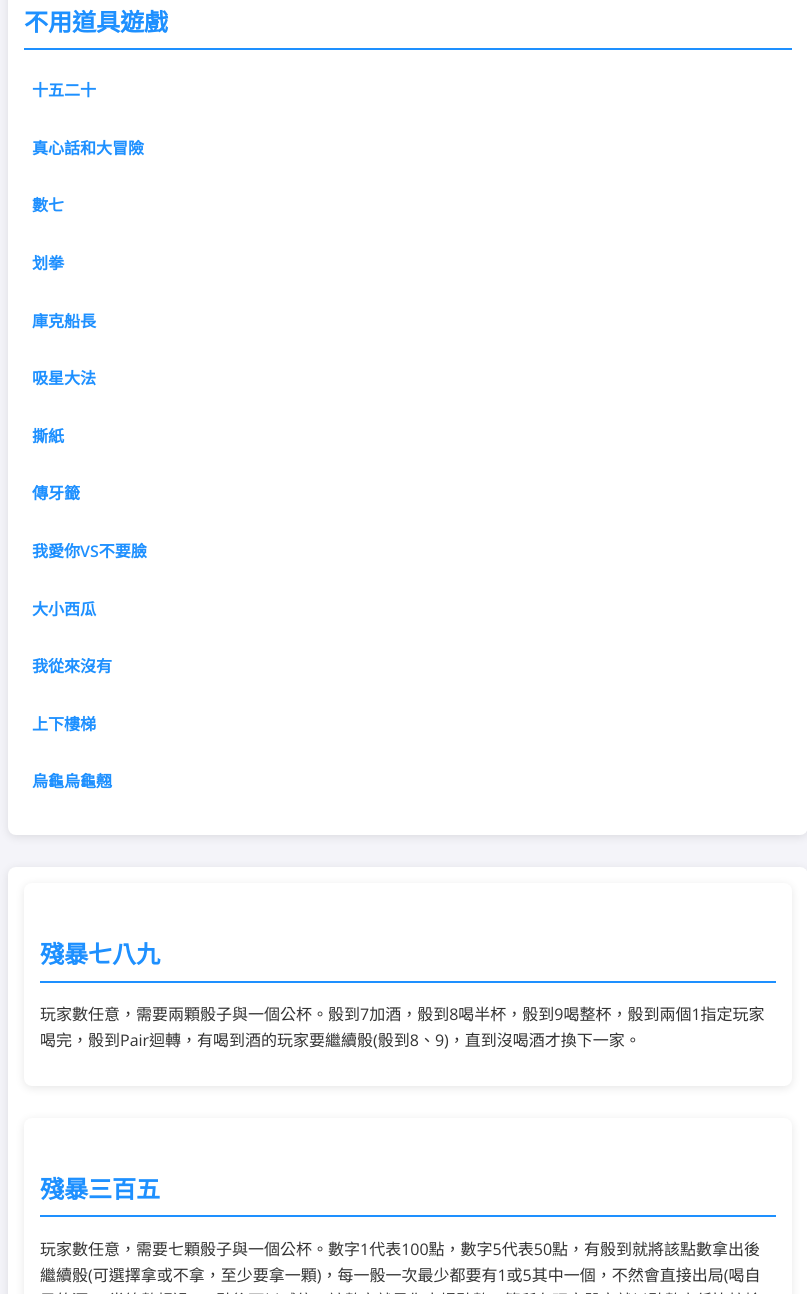
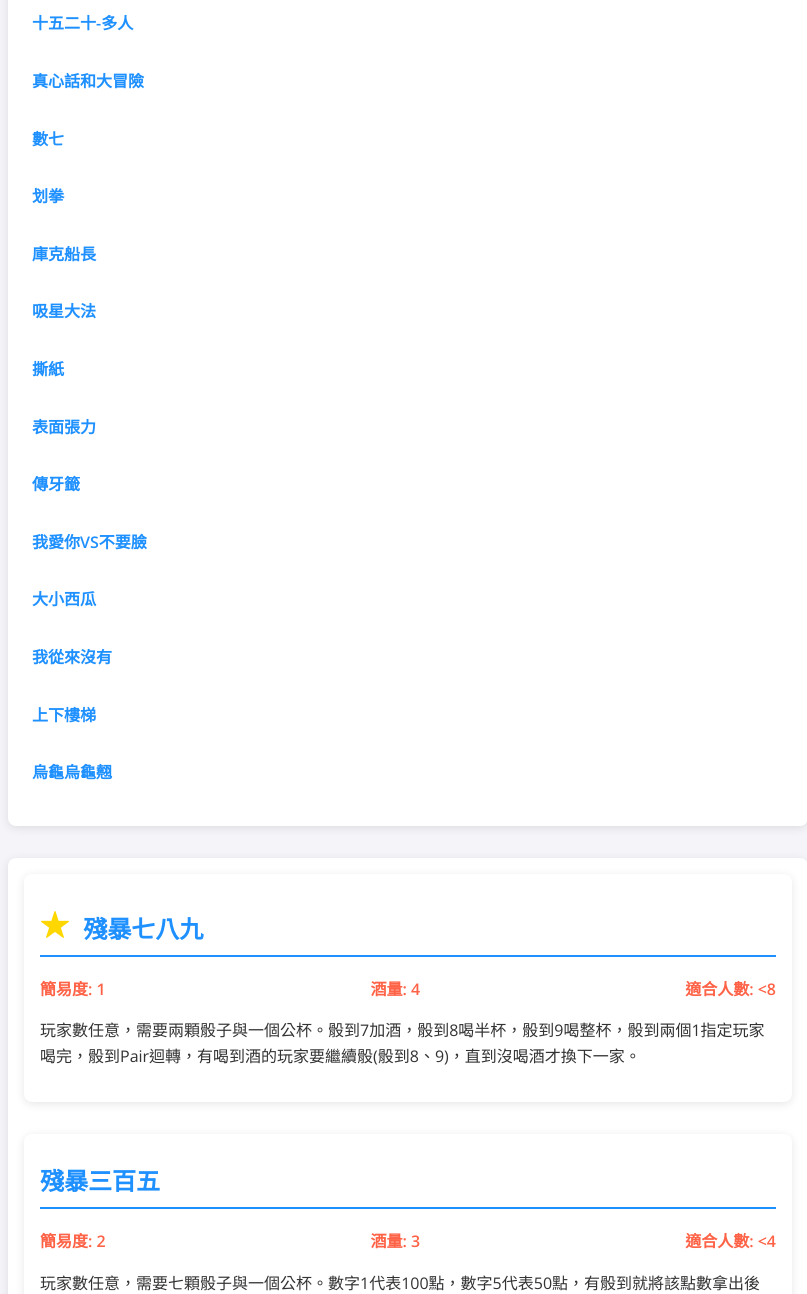
Before and after one commit to jacky88927/drinking-games, a plain HTML site: page index.html in a window 1280 px wide. Shown: the part 1506-2800 px from the top of the page, without its empty margins (232-1039 px from the left). Drawn offline with nearby package versions, Linux system fonts and the light colour scheme.

Commit message:
Add files via upload

```diff
--- a/scripts.js
+++ b/scripts.js
@@ -4,19 +4,44 @@ document.addEventListener('DOMContentLoaded', function() {
             id: 'game1',
             title: '殘暴七八九',
             description: '玩家數任意，需要兩顆骰子與一個公杯。骰到7加酒，骰到8喝半杯，骰到9喝整杯，骰到兩個1指定玩家喝完，骰到Pair迴轉，有喝到酒的玩家要繼續骰(骰到8、9)，直到沒喝酒才換下一家。',
-            category: 'dice'
+            category: 'dice',
+            ease: 1,
+            alcohol: 4,
+            players: '<8',
+            recommended: true
         },
         {
             id: 'game2',
             title: '殘暴三百五',
             description: '玩家數任意，需要七顆骰子與一個公杯。數字1代表100點，數字5代表50點，有骰到就將該點數拿出後繼續骰(可選擇拿或不拿，至少要拿一顆)，每一骰一次最少都要有1或5其中一個，不然會直接出局(喝自己的酒)，當總數超過350點後可以喊停，該數字就是你本場點數，等所有玩家骰完就以點數高低比較輸贏，最低點數的為輸家，結算時若有玩家500點以上x2倍，600點以上x3倍，全骰開x4倍，乘法都累計上去計算。',
-            category: 'dice'
+            category: 'dice',
+            ease: 2,
+            alcohol: 3,
+            players: '<4'
         },
         {
             id: 'game3',
             title: '十五二十',
             description: '兩人同時伸手出指（雙手能出的數字為0、5、10），口中喊一個數字（雙方出指數字之和，0、5、10、15、20）。<br>如果喊的數字和實際出的手指數相同，就贏，輸的人罰喝酒。兩人都喊中就繼續。',
-            category: 'no-prop'
+            category: 'no-prop',
+            ease: 2,
+            alcohol: 2,
+            players: 2
+        },
+        {
+            id: 'game30',
+            title: '十五二十-多人',
+            description:
+                         '1. 每個人同時伸出一隻手，能出的數字只有0或5。<br>' +
+                         '2. 每回合有一個莊家，莊家喊一個數字，這個數字應該是所有玩家伸出手指數的總和，可能的數字包括0、5、10、15、20。<br>' +
+                         '3. 如果莊家喊的數字和實際出的手指數相同，莊家的下一個人喝酒。<br>' +
+                         '4. 如果莊家連續喊中兩次，則莊家的上下兩個人都要喝酒。<br>' +
+                         '5. 如果莊家連續喊中三次，則除了莊家以外的所有人都要喝酒。<br>' +
+                         '6. 如果莊家沒有喊中，則下一個人當莊家，遊戲繼續。',
+            category: 'no-prop',
+            ease: 2,
+            alcohol: 2,
+            players: '>2'
         },
         {
             id: 'game4',
@@ -68,9 +93,16 @@ document.addEventListener('DOMContentLoaded', function() {
         },
         {
             id: 'game12',
-            title: '骰子玩法',
-            description: '兩人各有5個骰子。<br>搖骰子後，骰到1的放在對方骰盅裡，骰到6的拿出來放一旁。<br>最後骰盅裡有剩骰子的人贏，沒有剩的輸了要喝酒。',
-            category: 'dice'
+            title: '表面張力',
+            description: '1. 由第一位玩家開始做莊家。<br>' +
+                         '2. 莊家需要將酒倒入酒杯中，可以倒多或倒少。<br>' +
+                         '3. 倒酒完畢後，換下一位玩家繼續倒酒。<br>' +
+                         '4. 如果任何玩家在倒酒的過程中讓酒流出一滴在酒杯外，該玩家必須喝完這杯酒。<br>' +
+                         '5. 遊戲持續進行，直到所有人都輪流倒過酒。',
+            category: 'no-prop',
+            ease: 1,
+            alcohol: 4,
+            players: '<5'
         },
         {
             id: 'game13',
@@ -185,7 +217,7 @@ document.addEventListener('DOMContentLoaded', function() {
         const listItem = document.createElement('li');
         const link = document.createElement('a');
         link.href = `#${game.id}`;
-        link.textContent = game.title;
+        link.innerHTML = game.recommended ? '<span class="recommended-star">★</span> ' + game.title : game.title; // 添加星號
         listItem.appendChild(link);
 
         // 根據遊戲分類將遊戲添加到相應的部分
@@ -199,19 +231,19 @@ document.addEventListener('DOMContentLoaded', function() {
 
         const gameSection = document.createElement('section');
         gameSection.id = game.id;
+
+        // 如果推薦，添加星號
+        const star = game.recommended ? '<span class="recommended-star">★</span>' : '';
+
         gameSection.innerHTML = `
-            <h2>${game.title}</h2>
+            <h2>${star}${game.title}</h2>
+            <div class="game-ratings">
+                <div class="game-rating">簡易度: ${game.ease}</div>
+                <div class="game-rating">酒量: ${game.alcohol}</div>
+                <div class="game-rating">適合人數: ${game.players}</div>
+            </div>
             <p>${game.description}</p>
         `;
         gameDetails.appendChild(gameSection);
     });
-
-    function loadGameDetails(game) {
-        gameDetails.innerHTML = `
-            <section id="${game.id}">
-                <h2>${game.title}</h2>
-                <p>${game.description}</p>
-            </section>
-        `;
-    }
 });
--- a/styles.css
+++ b/styles.css
@@ -36,7 +36,7 @@ h2 {
     color: #1E90FF;
     border-bottom: 2px solid #1E90FF;
     padding-bottom: 0.3em;
-    margin-top: 1.5em;
+    margin-top: 0.5em;
     font-weight: 600;
 }
 
@@ -72,6 +72,17 @@ section {
     box-shadow: 0 2px 10px rgba(0, 0, 0, 0.1);
 }
 
+.game-ratings {
+    display: flex;
+    justify-content: space-between;
+    margin-top: 0.3em;
+}
+
+.game-rating {
+    font-weight: 600;
+    color: #FF6347;
+}
+
 footer {
     background-color: #1E90FF;
     color: #ffffff;
@@ -80,6 +91,22 @@ footer {
     position: relative;
     width: 100%;
     box-shadow: 0 -2px 10px rgba(0, 0, 0, 0.1);
+}
+
+.recommended-star {
+    color: #FFD700; /* 金色 */
+    font-size: 1.2em;
+    margin-right: 0.5em;
+    vertical-align: bottom;
+}
+
+a.recommended-star-link {
+    color: inherit; /* 繼承父元素的顏色 */
+}
+
+a {
+    color: #007BFF; /* 藍色 */
+    text-decoration: none;
 }
 
 @media (max-width: 600px) {
@@ -98,4 +125,9 @@ footer {
     h2 {
         font-size: 1.5em;
     }
+
+    .game-ratings {
+        flex-direction: column;
+        align-items: flex-start;
+    }
 }
```
